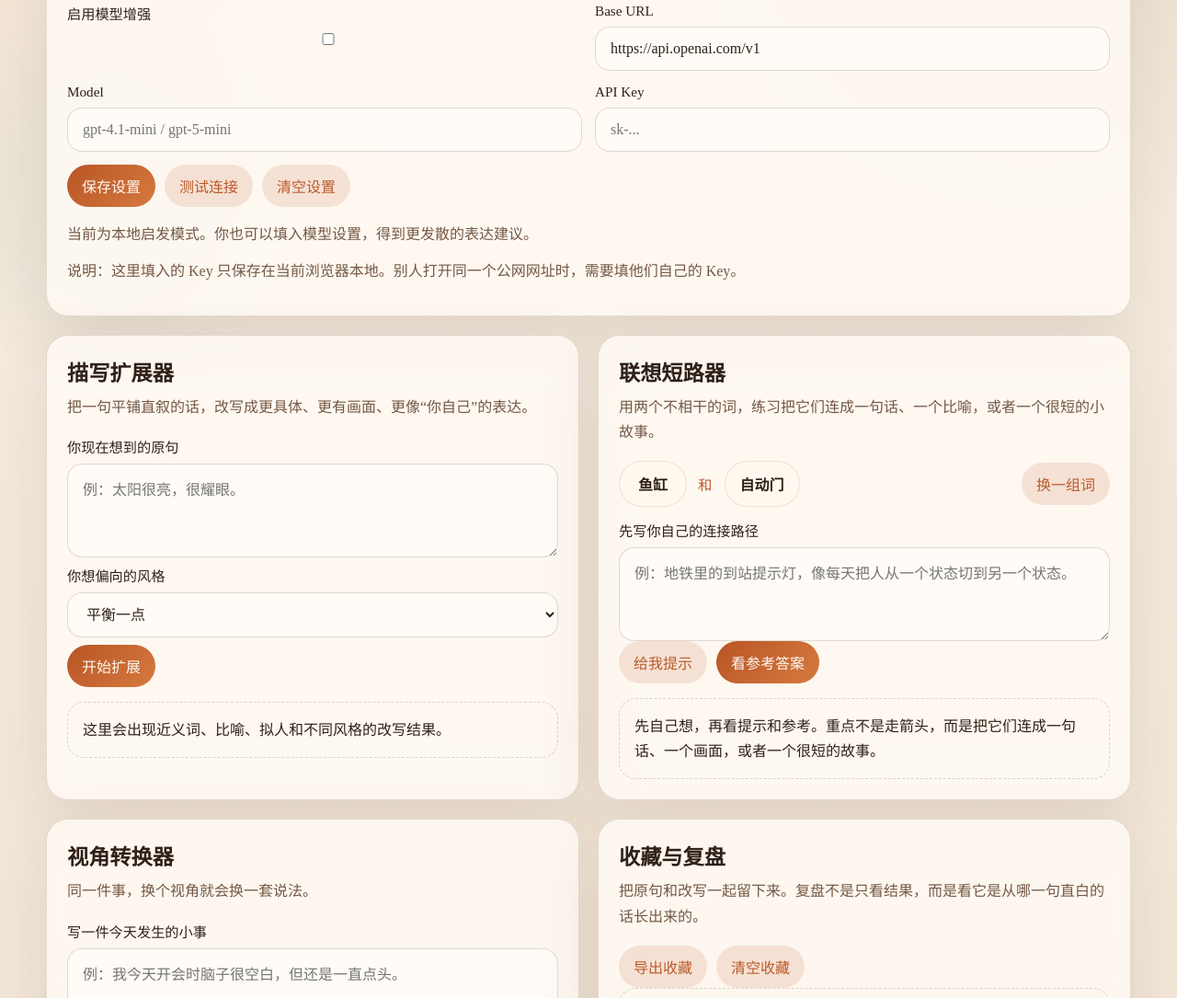
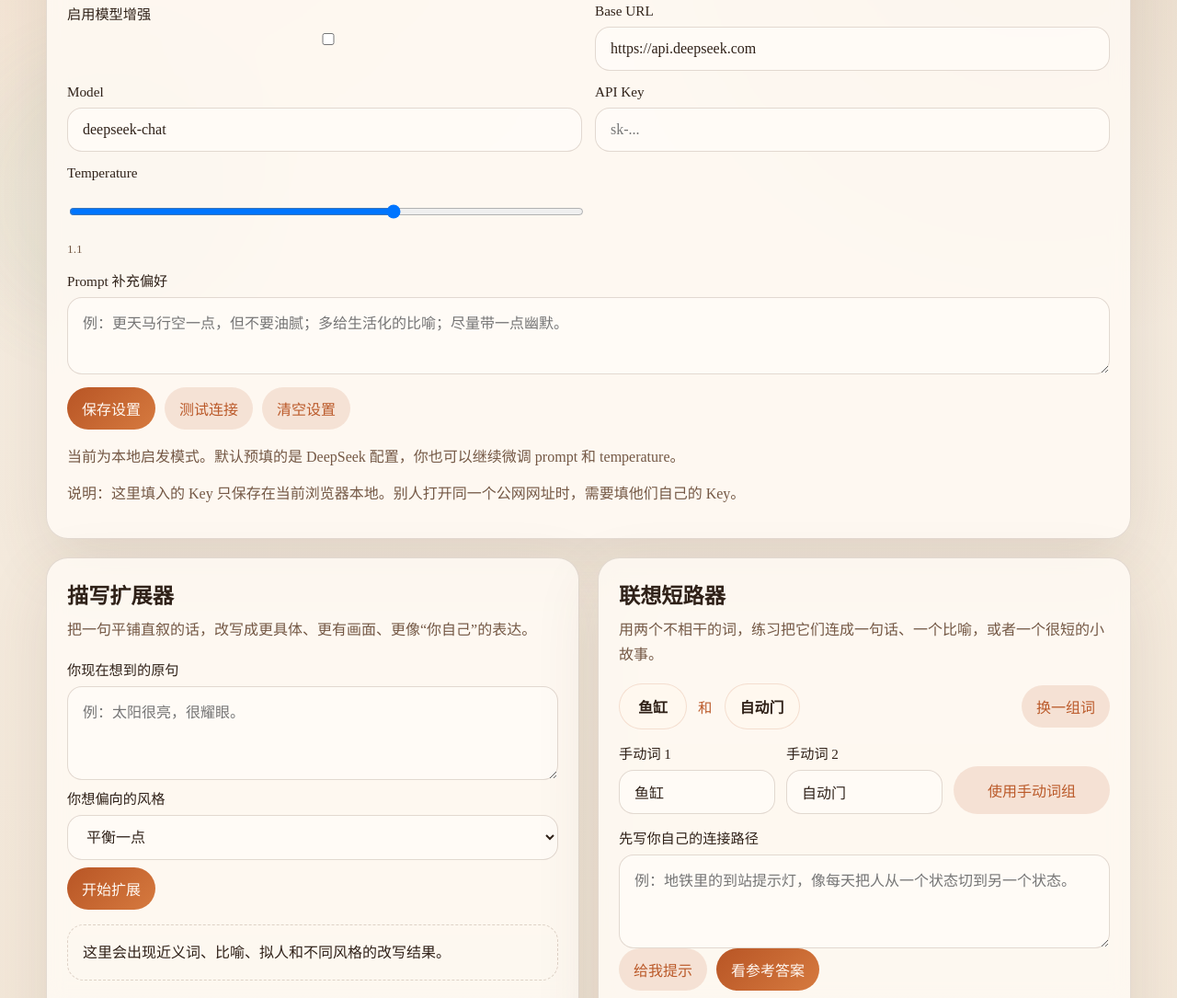
Before and after one commit to hansen-wang-0/new_train, a website: page app/index.html in a window 1280 px wide. Shown: the part 489-1574 px from the top of the page at 92% size. Drawn offline with Linux system fonts and the light colour scheme.

Commit message:
Add DeepSeek defaults and manual association input

```diff
--- a/app/app.js
+++ b/app/app.js
@@ -3,6 +3,15 @@ const STORAGE_KEYS = {
   favorites: "interesting-lab-favorites",
   history: "interesting-lab-history",
   state: "interesting-lab-state"
+};
+
+const DEFAULT_CONFIG = {
+  enableAi: false,
+  baseUrl: "https://api.deepseek.com",
+  model: "deepseek-chat",
+  apiKey: "",
+  temperature: 1.1,
+  customPrompt: ""
 };
 
 const describeLexicon = [
@@ -44,6 +53,9 @@ const dom = {
   baseUrl: document.querySelector("#base-url"),
   modelName: document.querySelector("#model-name"),
   apiKey: document.querySelector("#api-key"),
+  temperature: document.querySelector("#temperature"),
+  temperatureValue: document.querySelector("#temperature-value"),
+  customPrompt: document.querySelector("#custom-prompt"),
   testConfig: document.querySelector("#test-config"),
   clearConfig: document.querySelector("#clear-config"),
   configStatus: document.querySelector("#config-status"),
@@ -55,6 +67,9 @@ const dom = {
   describeOutput: document.querySelector("#describe-output"),
   wordA: document.querySelector("#word-a"),
   wordB: document.querySelector("#word-b"),
+  manualWordA: document.querySelector("#manual-word-a"),
+  manualWordB: document.querySelector("#manual-word-b"),
+  applyManualPair: document.querySelector("#apply-manual-pair"),
   associationInput: document.querySelector("#association-input"),
   associationHint: document.querySelector("#association-hint"),
   associationAnswer: document.querySelector("#association-answer"),
@@ -95,12 +110,10 @@ function writeLocalStorage(key, value) {
 }
 
 function getConfig() {
-  return readLocalStorage(STORAGE_KEYS.config, {
-    enableAi: false,
-    baseUrl: "https://api.openai.com/v1",
-    model: "",
-    apiKey: ""
-  });
+  return {
+    ...DEFAULT_CONFIG,
+    ...readLocalStorage(STORAGE_KEYS.config, DEFAULT_CONFIG)
+  };
 }
 
 function setConfig(config) {
@@ -178,9 +191,12 @@ function deleteFavorite(id) {
 function applyConfigToForm() {
   const config = getConfig();
   dom.enableAi.checked = config.enableAi;
-  dom.baseUrl.value = config.baseUrl || "https://api.openai.com/v1";
-  dom.modelName.value = config.model || "";
+  dom.baseUrl.value = config.baseUrl || DEFAULT_CONFIG.baseUrl;
+  dom.modelName.value = config.model || DEFAULT_CONFIG.model;
   dom.apiKey.value = config.apiKey || "";
+  dom.temperature.value = String(config.temperature ?? DEFAULT_CONFIG.temperature);
+  dom.customPrompt.value = config.customPrompt || "";
+  syncTemperatureLabel(dom.temperature.value);
   updateConfigStatus();
 }
 
@@ -193,8 +209,12 @@ function updateConfigStatus(message) {
   const config = getConfig();
   const aiReady = config.enableAi && config.baseUrl && config.model && config.apiKey;
   dom.configStatus.textContent = aiReady
-    ? `模型增强已开启，当前模型：${config.model}`
-    : "当前为本地启发模式。你也可以填入模型设置，得到更发散的表达建议。";
+    ? `模型增强已开启，当前模型：${config.model}，temperature：${Number(config.temperature ?? DEFAULT_CONFIG.temperature).toFixed(1)}`
+    : "当前为本地启发模式。默认预填的是 DeepSeek 配置，你也可以继续微调 prompt 和 temperature。";
+}
+
+function syncTemperatureLabel(value) {
+  dom.temperatureValue.textContent = Number(value).toFixed(1);
 }
 
 function updateInstallUi() {
@@ -366,10 +386,19 @@ function pickAssociationPair() {
   return [first, second];
 }
 
-function refreshAssociationPair() {
-  currentPair = pickAssociationPair();
+function updateAssociationPairUi() {
   dom.wordA.textContent = currentPair[0];
   dom.wordB.textContent = currentPair[1];
+  dom.manualWordA.value = currentPair[0];
+  dom.manualWordB.value = currentPair[1];
+}
+
+function setAssociationPair(pair) {
+  currentPair = [pair[0], pair[1]];
+  updateAssociationPairUi();
+}
+
+function resetAssociationWorkspace() {
   dom.associationInput.value = "";
   currentSourceState.association = null;
   updateModuleState("association", {
@@ -377,6 +406,30 @@ function refreshAssociationPair() {
     cards: null
   });
   setEmpty(dom.associationOutput, "先自己想，再看提示和参考。重点不是走箭头，而是把它们连成一句话、一个画面，或者一个很短的故事。");
+}
+
+function refreshAssociationPair() {
+  setAssociationPair(pickAssociationPair());
+  resetAssociationWorkspace();
+}
+
+function applyManualAssociationPair() {
+  const first = dom.manualWordA.value.trim();
+  const second = dom.manualWordB.value.trim();
+
+  if (!first || !second) {
+    updateConfigStatus("先把两个词都填上，再切换到手动词组。");
+    return;
+  }
+
+  if (first === second) {
+    updateConfigStatus("两个词最好不要完全一样，这样联想空间会更大。");
+    return;
+  }
+
+  setAssociationPair([first, second]);
+  resetAssociationWorkspace();
+  updateConfigStatus(`已切换到手动词组：${first} / ${second}`);
 }
 
 function findLexicon(text) {
@@ -524,7 +577,7 @@ function buildLocalPerspectiveCards(input) {
   ];
 }
 
-async function callModel(messages, temperature = 0.9) {
+async function callModel(messages, temperature = Number(getConfig().temperature ?? DEFAULT_CONFIG.temperature)) {
   let response;
 
   try {
@@ -555,13 +608,22 @@ async function callModel(messages, temperature = 0.9) {
   return (data.text || "").trim();
 }
 
+function appendCustomPrompt(basePrompt) {
+  const customPrompt = getConfig().customPrompt?.trim();
+  if (!customPrompt) {
+    return basePrompt;
+  }
+
+  return `${basePrompt}\n\n额外偏好：${customPrompt}`;
+}
+
 async function requestAiCard(block) {
   const text = await callModel(
     [
       { role: "system", content: block.system },
-      { role: "user", content: block.user }
+      { role: "user", content: appendCustomPrompt(block.user) }
     ],
-    block.temperature ?? 0.9
+    block.temperature ?? Number(getConfig().temperature ?? DEFAULT_CONFIG.temperature)
   );
 
   return {
@@ -782,9 +844,7 @@ function restoreHistoryEntry(id) {
 
   if (entry.sourceKind === "association") {
     const pair = entry.sourceMeta?.pair || currentPair;
-    currentPair = pair;
-    dom.wordA.textContent = pair[0];
-    dom.wordB.textContent = pair[1];
+    setAssociationPair(pair);
     dom.associationInput.value = entry.sourceMeta?.attempt || "";
     const source = buildAssociationSource(pair, entry.sourceMeta?.attempt || "");
     currentSourceState.association = source;
@@ -818,9 +878,7 @@ function restoreAppState() {
   }
 
   if (state.association?.source?.meta?.pair?.length === 2) {
-    currentPair = state.association.source.meta.pair;
-    dom.wordA.textContent = currentPair[0];
-    dom.wordB.textContent = currentPair[1];
+    setAssociationPair(state.association.source.meta.pair);
     dom.associationInput.value = state.association.source.meta.attempt || "";
     currentSourceState.association = state.association.source;
     if (Array.isArray(state.association.cards) && state.association.cards.length) {
@@ -843,19 +901,20 @@ dom.configForm.addEventListener("submit", (event) => {
     enableAi: dom.enableAi.checked,
     baseUrl: dom.baseUrl.value.trim(),
     model: dom.modelName.value.trim(),
-    apiKey: dom.apiKey.value.trim()
+    apiKey: dom.apiKey.value.trim(),
+    temperature: Number(dom.temperature.value),
+    customPrompt: dom.customPrompt.value.trim()
   });
   updateConfigStatus();
 });
 
 dom.clearConfig.addEventListener("click", () => {
-  setConfig({
-    enableAi: false,
-    baseUrl: "https://api.openai.com/v1",
-    model: "",
-    apiKey: ""
-  });
+  setConfig(DEFAULT_CONFIG);
   applyConfigToForm();
+});
+
+dom.temperature.addEventListener("input", () => {
+  syncTemperatureLabel(dom.temperature.value);
 });
 
 dom.installApp.addEventListener("click", async () => {
@@ -875,6 +934,10 @@ dom.installApp.addEventListener("click", async () => {
 
 dom.testConfig.addEventListener("click", async () => {
   await testModelConnection();
+});
+
+dom.applyManualPair.addEventListener("click", () => {
+  applyManualAssociationPair();
 });
 
 dom.describeInput.addEventListener("input", () => {
@@ -1094,8 +1157,10 @@ dom.clearHistory.addEventListener("click", () => {
 applyConfigToForm();
 renderFavorites();
 renderHistory();
-refreshAssociationPair();
 restoreAppState();
+if (!getAppState().association?.source?.meta?.pair?.length) {
+  refreshAssociationPair();
+}
 registerServiceWorker();
 updateInstallUi();
 
--- a/app/index.html
+++ b/app/index.html
@@ -44,7 +44,7 @@
         <section class="panel config-panel">
           <div class="panel-head">
             <h2>模式设置</h2>
-            <p>默认用本地启发模式。填入模型配置后，可以得到更丰富的生成结果。</p>
+            <p>默认预填 DeepSeek 兼容接口。填入你的 Key 后，可以得到更丰富、也更发散的生成结果。</p>
           </div>
 
           <div class="safety-note">
@@ -60,15 +60,24 @@
             </label>
             <label>
               <span>Base URL</span>
-              <input id="base-url" type="text" placeholder="https://api.openai.com/v1" />
+              <input id="base-url" type="text" placeholder="https://api.deepseek.com" />
             </label>
             <label>
               <span>Model</span>
-              <input id="model-name" type="text" placeholder="gpt-4.1-mini / gpt-5-mini" />
+              <input id="model-name" type="text" placeholder="deepseek-chat / deepseek-reasoner" />
             </label>
             <label>
               <span>API Key</span>
               <input id="api-key" type="password" placeholder="sk-..." />
+            </label>
+            <label>
+              <span>Temperature</span>
+              <input id="temperature" type="range" min="0.2" max="1.6" step="0.1" value="1.1" />
+              <small id="temperature-value" class="small-status">1.1</small>
+            </label>
+            <label class="full-span">
+              <span>Prompt 补充偏好</span>
+              <textarea id="custom-prompt" rows="3" placeholder="例：更天马行空一点，但不要油腻；多给生活化的比喻；尽量带一点幽默。"></textarea>
             </label>
 
             <div class="config-actions">
@@ -130,6 +139,18 @@
               <span id="word-b" class="word-chip">地铁</span>
             </div>
             <button id="refresh-pair" class="ghost-button" type="button">换一组词</button>
+          </div>
+
+          <div class="manual-pair-grid">
+            <label>
+              <span>手动词 1</span>
+              <input id="manual-word-a" type="text" placeholder="例：牙刷" />
+            </label>
+            <label>
+              <span>手动词 2</span>
+              <input id="manual-word-b" type="text" placeholder="例：地铁" />
+            </label>
+            <button id="apply-manual-pair" class="ghost-button" type="button">使用手动词组</button>
           </div>
 
           <label>
--- a/app/styles.css
+++ b/app/styles.css
@@ -199,6 +199,10 @@ h1 {
   gap: 14px;
 }
 
+.full-span {
+  grid-column: span 2;
+}
+
 .stack-form,
 label {
   display: flex;
@@ -247,6 +251,18 @@ textarea {
 .association-head {
   justify-content: space-between;
   margin-bottom: 14px;
+}
+
+.manual-pair-grid {
+  display: grid;
+  grid-template-columns: repeat(3, minmax(0, 1fr));
+  gap: 12px;
+  margin-bottom: 14px;
+  align-items: end;
+}
+
+.manual-pair-grid .ghost-button {
+  height: 52px;
 }
 
 .primary-button,
@@ -415,6 +431,10 @@ textarea {
     grid-template-columns: 1fr;
   }
 
+  .full-span {
+    grid-column: auto;
+  }
+
   .hero-copy {
     padding: 22px;
   }
@@ -449,6 +469,10 @@ textarea {
     align-items: stretch;
   }
 
+  .manual-pair-grid {
+    grid-template-columns: 1fr;
+  }
+
   .primary-button,
   .ghost-button,
   .save-chip {
```
